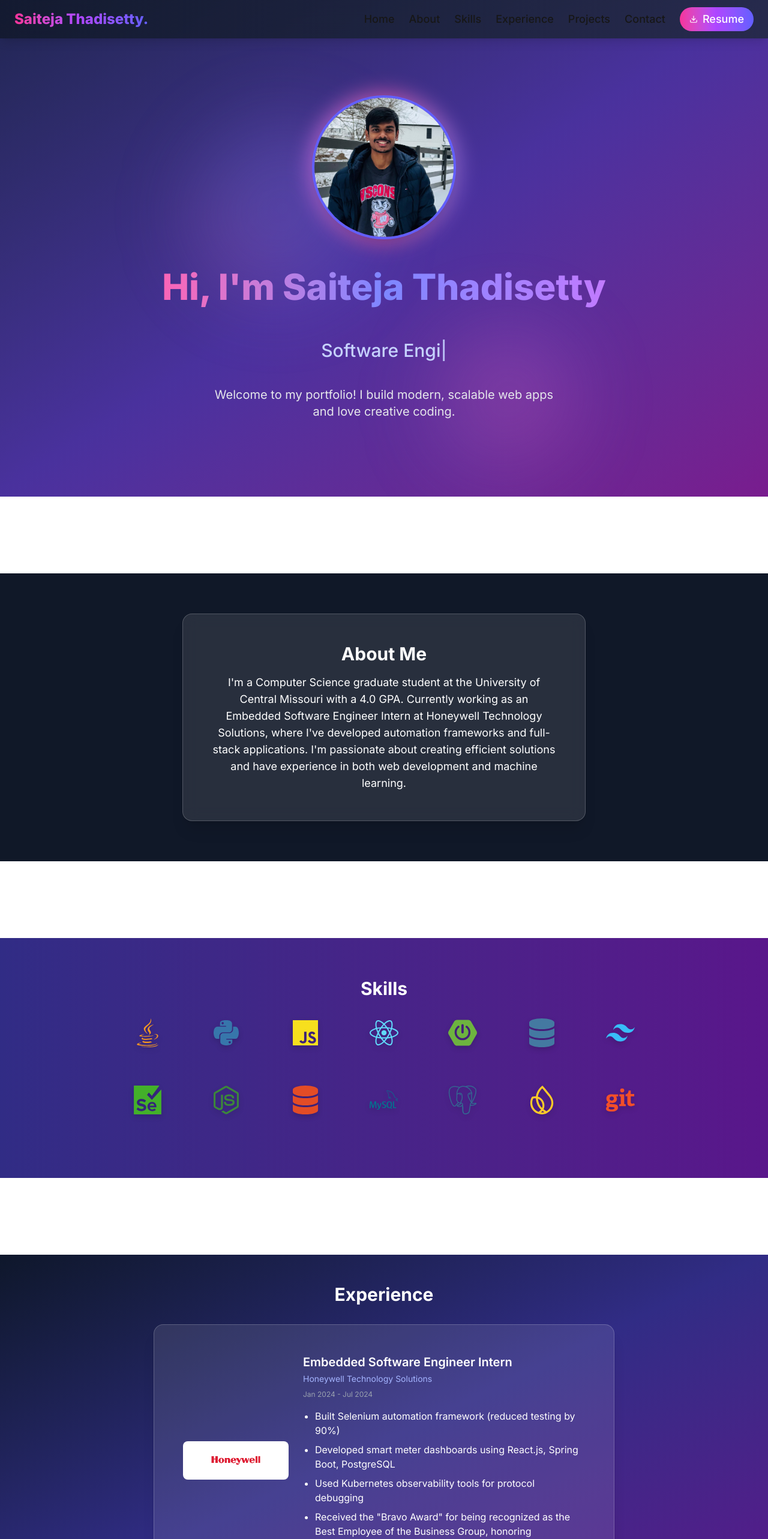
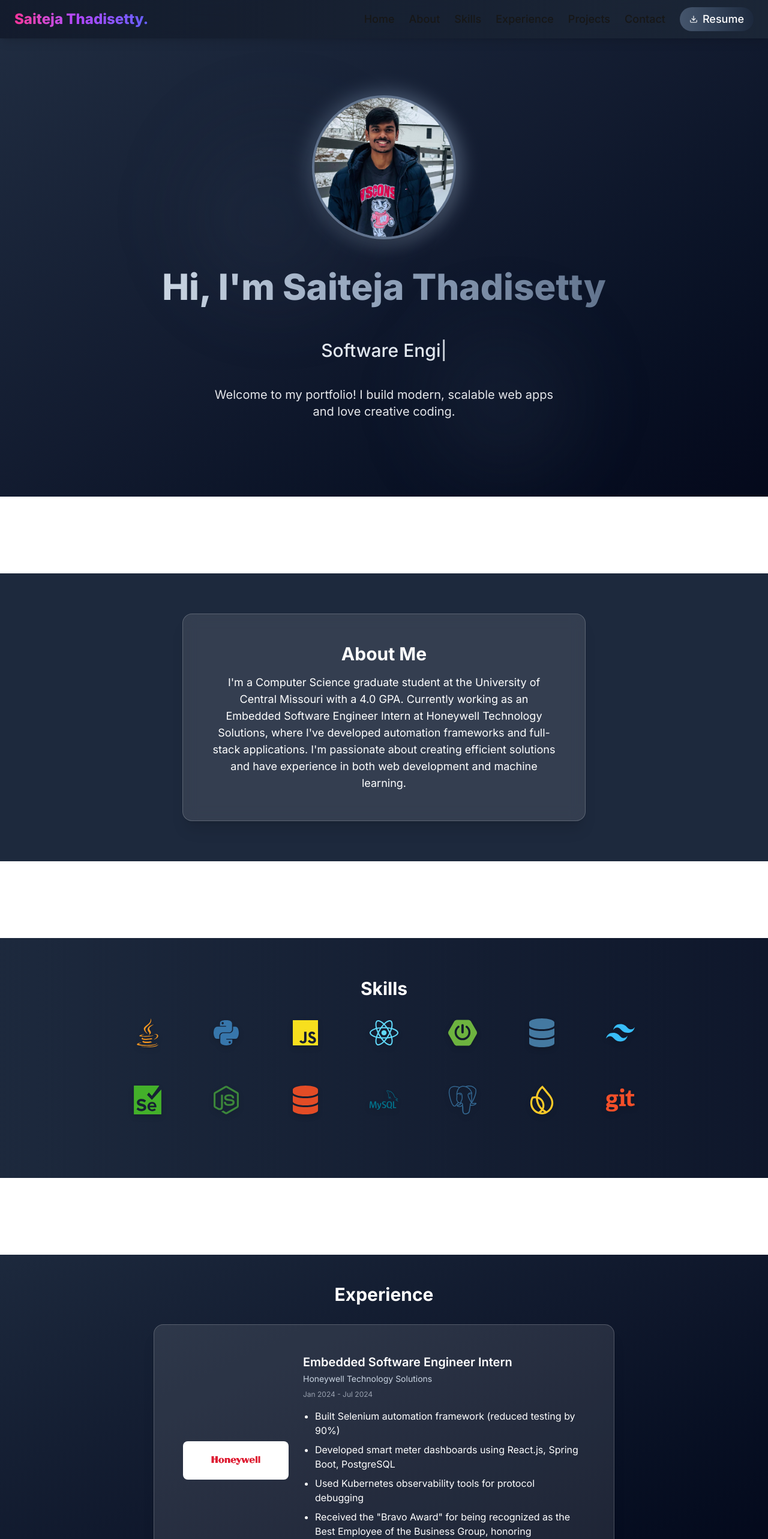
Before and after one commit to SaitejaThadisetty/SaitejaThadisettyPortfolio, a Next.js app: page / in a window 1280 px wide. Shown: the top 2566 px of the page at 60% size. Built offline with nearby package versions, Linux system fonts and the light colour scheme.

Commit message:
Apply classic slate color scheme - replace pink/purple with professional slate colors

```diff
--- a/src/components/Navbar.tsx
+++ b/src/components/Navbar.tsx
@@ -44,10 +44,10 @@ const Navbar: React.FC = () => {
           {navLinks.map((link) => (
             <motion.li
               key={link.name}
-              whileHover={{ scale: 1.1, color: '#a78bfa' }}
+              whileHover={{ scale: 1.1, color: '#94a3b8' }}
               className="transition-colors duration-200"
             >
-              <a href={link.href} className="hover:text-indigo-400 transition-colors duration-200">
+              <a href={link.href} className="hover:text-slate-400 transition-colors duration-200">
                 {link.name}
               </a>
             </motion.li>
@@ -60,7 +60,7 @@ const Navbar: React.FC = () => {
               href="https://drive.google.com/file/d/1LeFs1aGyxtPKUYH2qc6jkd0fwrZ_1fEu/view?usp=drive_link"
               target="_blank"
               rel="noopener noreferrer"
-              className="flex items-center gap-2 bg-gradient-to-r from-pink-500 via-purple-500 to-indigo-500 text-white px-4 py-1.5 rounded-full hover:shadow-lg transition-shadow duration-300"
+              className="flex items-center gap-2 bg-gradient-to-r from-slate-600 via-slate-700 to-slate-800 text-white px-4 py-1.5 rounded-full hover:shadow-lg transition-shadow duration-300"
             >
               <FiDownload className="text-sm" />
               <span>Resume</span>
@@ -69,7 +69,7 @@ const Navbar: React.FC = () => {
         </ul>
         {/* Mobile menu button */}
         <button
-          className="md:hidden text-3xl text-indigo-300 focus:outline-none z-50"
+          className="md:hidden text-3xl text-slate-300 focus:outline-none z-50"
           aria-label={menuOpen ? 'Close menu' : 'Open menu'}
           onClick={() => setMenuOpen((v) => !v)}
         >
@@ -89,7 +89,7 @@ const Navbar: React.FC = () => {
                 <a
                   key={link.name}
                   href={link.href}
-                  className="text-xl font-semibold text-indigo-100 hover:text-indigo-400 transition-colors duration-200"
+                  className="text-xl font-semibold text-slate-100 hover:text-slate-400 transition-colors duration-200"
                   onClick={() => setMenuOpen(false)}
                 >
                   {link.name}
@@ -99,7 +99,7 @@ const Navbar: React.FC = () => {
                 href="https://drive.google.com/file/d/1LeFs1aGyxtPKUYH2qc6jkd0fwrZ_1fEu/view?usp=drive_link"
                 target="_blank"
                 rel="noopener noreferrer"
-                className="flex items-center gap-2 bg-gradient-to-r from-pink-500 via-purple-500 to-indigo-500 text-white px-6 py-2 rounded-full hover:shadow-lg transition-shadow duration-300 mt-2"
+                className="flex items-center gap-2 bg-gradient-to-r from-slate-600 via-slate-700 to-slate-800 text-white px-6 py-2 rounded-full hover:shadow-lg transition-shadow duration-300 mt-2"
                 onClick={() => setMenuOpen(false)}
               >
                 <FiDownload className="text-sm" />
--- a/src/sections/AboutSection.tsx
+++ b/src/sections/AboutSection.tsx
@@ -3,7 +3,7 @@ import React from 'react';
 import { motion } from 'framer-motion';
 
 const AboutSection: React.FC = () => (
-  <section id="about" className="min-h-[60vh] flex items-center justify-center bg-gray-900 text-white px-4 md:px-8" >
+  <section id="about" className="min-h-[60vh] flex items-center justify-center bg-slate-800 text-white px-4 md:px-8" >
     <motion.div
       initial={{ opacity: 0, y: 40 }}
       whileInView={{ opacity: 1, y: 0 }}
--- a/src/sections/ExperienceSection.tsx
+++ b/src/sections/ExperienceSection.tsx
@@ -13,7 +13,7 @@ const points = [
 ];
 
 const ExperienceSection: React.FC = () => (
-  <section id="experience" className="min-h-[60vh] flex items-center justify-center bg-gradient-to-br from-slate-900 via-indigo-900 to-purple-900 text-white px-4 md:px-8">
+  <section id="experience" className="min-h-[60vh] flex items-center justify-center bg-gradient-to-br from-slate-800 via-slate-900 to-slate-950 text-white px-4 md:px-8">
     <div className="max-w-3xl w-full text-center pt-8 md:pt-12">
       <h2 className="text-3xl font-bold mb-8">Experience</h2>
       <motion.div
@@ -26,7 +26,7 @@ const ExperienceSection: React.FC = () => (
         <img src={honeywellLogo} alt="Honeywell" className="w-44 h-16 object-contain mb-4 md:mb-0 bg-white rounded-lg p-2" />
         <div className="flex-1 text-left">
           <h3 className="text-xl font-semibold mb-1">Embedded Software Engineer Intern</h3>
-          <span className="text-sm text-indigo-300 mb-2 block">Honeywell Technology Solutions</span>
+          <span className="text-sm text-slate-300 mb-2 block">Honeywell Technology Solutions</span>
           <span className="text-xs text-gray-400 mb-4 block">Jan 2024 - Jul 2024</span>
           <ul className="list-disc ml-5 space-y-2">
             {points.map((point, i) => (
--- a/src/sections/HomeSection.tsx
+++ b/src/sections/HomeSection.tsx
@@ -39,11 +39,11 @@ const HomeSection: React.FC = () => {
   }, [displayed, typing, deleting, roleIndex]);
 
   return (
-    <section id="home" className="min-h-screen flex items-center justify-center bg-gradient-to-br from-gray-900 via-indigo-900 to-purple-900 relative overflow-hidden pb-24 md:pb-32 pt-40">
+    <section id="home" className="min-h-screen flex items-center justify-center bg-gradient-to-br from-slate-800 via-slate-900 to-slate-950 relative overflow-hidden pb-24 md:pb-32 pt-40">
       <div className="absolute inset-0 pointer-events-none">
-        <div className="w-full h-full bg-gradient-to-br from-indigo-500/20 via-purple-500/20 to-pink-500/20 animate-gradient-move" />
-        <div className="absolute top-1/4 left-1/4 w-72 h-72 bg-gradient-to-tr from-pink-400/30 via-indigo-400/20 to-purple-400/30 rounded-full blur-3xl animate-pulse-slow" />
-        <div className="absolute bottom-10 right-1/4 w-60 h-60 bg-gradient-to-tr from-indigo-400/20 via-pink-400/20 to-purple-400/30 rounded-full blur-3xl animate-pulse-slow" />
+        <div className="w-full h-full bg-gradient-to-br from-slate-600/10 via-slate-700/10 to-slate-800/10 animate-gradient-move" />
+        <div className="absolute top-1/4 left-1/4 w-72 h-72 bg-gradient-to-tr from-slate-600/20 via-slate-700/15 to-slate-800/20 rounded-full blur-3xl animate-pulse-slow" />
+        <div className="absolute bottom-10 right-1/4 w-60 h-60 bg-gradient-to-tr from-slate-700/15 via-slate-600/15 to-slate-800/20 rounded-full blur-3xl animate-pulse-slow" />
       </div>
       <motion.div
         initial={{ opacity: 0, y: 40 }}
@@ -60,13 +60,13 @@ const HomeSection: React.FC = () => {
           <motion.div
             animate={{ rotate: [0, 360] }}
             transition={{ repeat: Infinity, duration: 10, ease: 'linear' }}
-            className="absolute w-44 h-44 md:w-64 md:h-64 rounded-full bg-gradient-to-tr from-indigo-400 via-pink-400 to-purple-400 opacity-60 blur-lg"
+            className="absolute w-44 h-44 md:w-64 md:h-64 rounded-full bg-gradient-to-tr from-slate-400 via-slate-500 to-slate-600 opacity-60 blur-lg"
             style={{ zIndex: 1 }}
           />
           <motion.img
             src="/images/saiteja.jpeg"
             alt="Profile"
-            className="w-40 h-40 md:w-60 md:h-60 rounded-full object-cover border-4 border-indigo-500 shadow-xl relative z-10"
+            className="w-40 h-40 md:w-60 md:h-60 rounded-full object-cover border-4 border-slate-500 shadow-xl relative z-10"
             animate={{ y: [0, -12, 0] }}
             transition={{ repeat: Infinity, duration: 3, ease: 'easeInOut' }}
           />
@@ -75,7 +75,7 @@ const HomeSection: React.FC = () => {
           initial={{ opacity: 0, y: 30 }}
           animate={{ opacity: 1, y: 0 }}
           transition={{ duration: 1, delay: 0.5 }}
-          className="text-4xl md:text-6xl font-extrabold bg-gradient-to-r from-pink-400 via-indigo-400 to-purple-400 bg-clip-text text-transparent mb-2 pb-4"
+          className="text-4xl md:text-6xl font-extrabold bg-gradient-to-r from-slate-300 via-slate-400 to-slate-500 bg-clip-text text-transparent mb-2 pb-4"
         >
           Hi, I'm Saiteja Thadisetty
         </motion.h1>
@@ -83,7 +83,7 @@ const HomeSection: React.FC = () => {
           initial={{ opacity: 0, y: 30 }}
           animate={{ opacity: 1, y: 0 }}
           transition={{ duration: 1, delay: 0.8 }}
-          className="text-2xl md:text-3xl font-medium text-indigo-200 h-10 mb-2 min-h-[2.5rem] flex items-center justify-center"
+          className="text-2xl md:text-3xl font-medium text-slate-200 h-10 mb-2 min-h-[2.5rem] flex items-center justify-center"
         >
           {displayed}
           <span className="animate-pulse">|</span>
--- a/src/sections/ProjectsSection.tsx
+++ b/src/sections/ProjectsSection.tsx
@@ -85,7 +85,7 @@ const ProjectsSection: React.FC = () => {
   );
 
   return (
-    <section id="projects" className="min-h-[60vh] flex items-center justify-center bg-gradient-to-r from-indigo-900 to-purple-900 text-white px-4 md:px-8">
+    <section id="projects" className="min-h-[60vh] flex items-center justify-center bg-gradient-to-r from-slate-800 to-slate-900 text-white px-4 md:px-8">
       <div className="max-w-6xl w-full text-center py-8 md:py-12">
         <motion.h2
           initial={{ opacity: 0, y: 20 }}
@@ -190,7 +190,7 @@ const ProjectsSection: React.FC = () => {
                         initial={{ opacity: 0, scale: 0.8 }}
                         animate={{ opacity: 1, scale: 1 }}
                         transition={{ delay: 0.3 + techIndex * 0.1 }}
-                        className="bg-indigo-600/70 text-xs px-3 py-1 rounded-full text-white backdrop-blur-sm"
+                        className="bg-slate-600/70 text-xs px-3 py-1 rounded-full text-white backdrop-blur-sm"
                       >
                         {tech}
                       </motion.span>
--- a/src/sections/SkillsSection.tsx
+++ b/src/sections/SkillsSection.tsx
@@ -22,7 +22,7 @@ const skills = [
 ];
 
 const SkillsSection: React.FC = () => (
-  <section id="skills" className="min-h-[50vh] flex items-center justify-center bg-gradient-to-r from-indigo-900 to-purple-900 text-white px-4 md:px-8">
+  <section id="skills" className="min-h-[50vh] flex items-center justify-center bg-gradient-to-r from-slate-800 to-slate-900 text-white px-4 md:px-8">
     <div className="max-w-4xl w-full text-center py-8 md:py-12">
       <h2 className="text-3xl font-bold mb-8">Skills</h2>
       <div className="grid grid-cols-3 sm:grid-cols-4 md:grid-cols-7 gap-6 justify-items-center">
```
Also changed, not shown: src/sections/ContactSection.tsx (+6 -6 lines).
